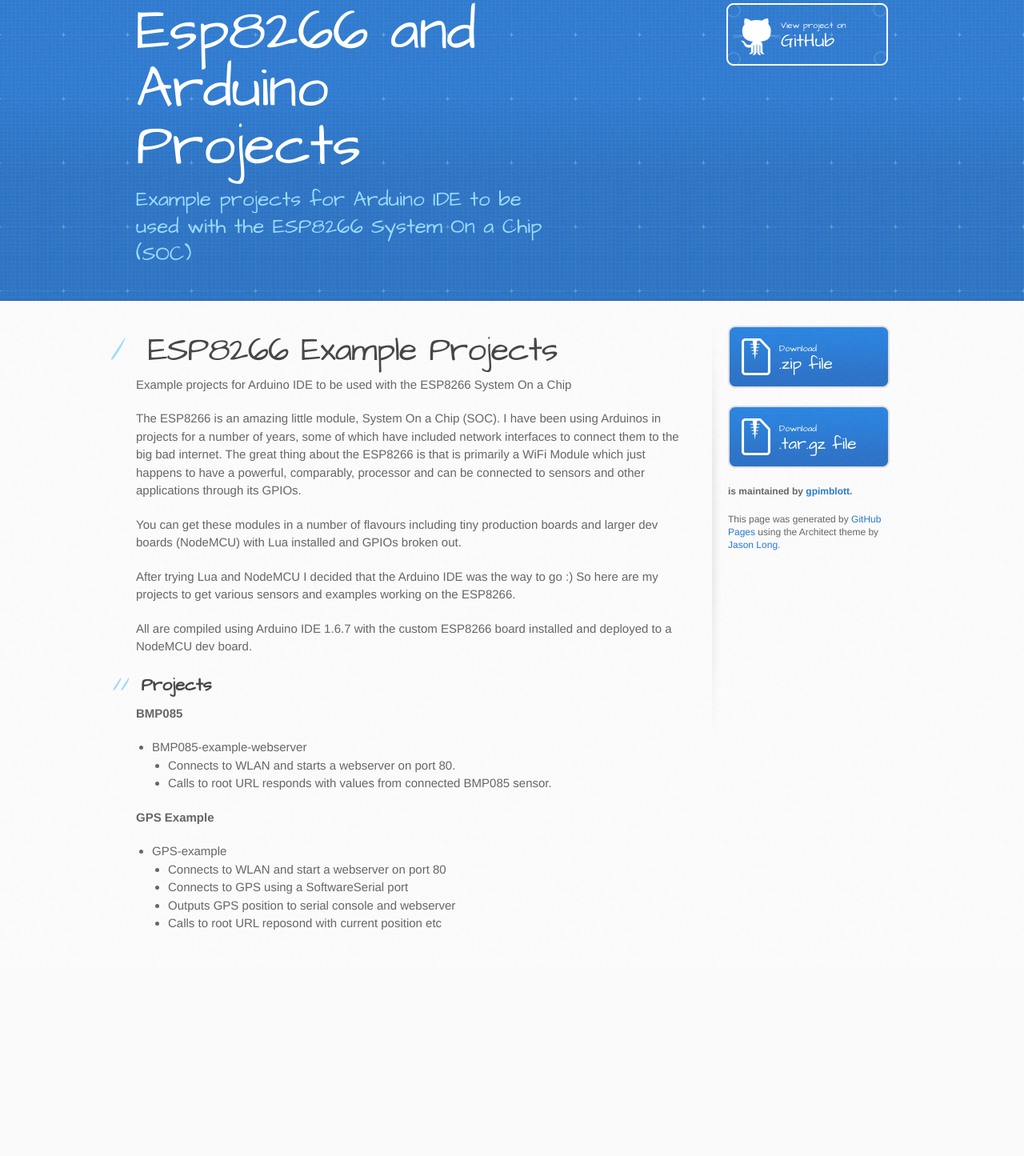
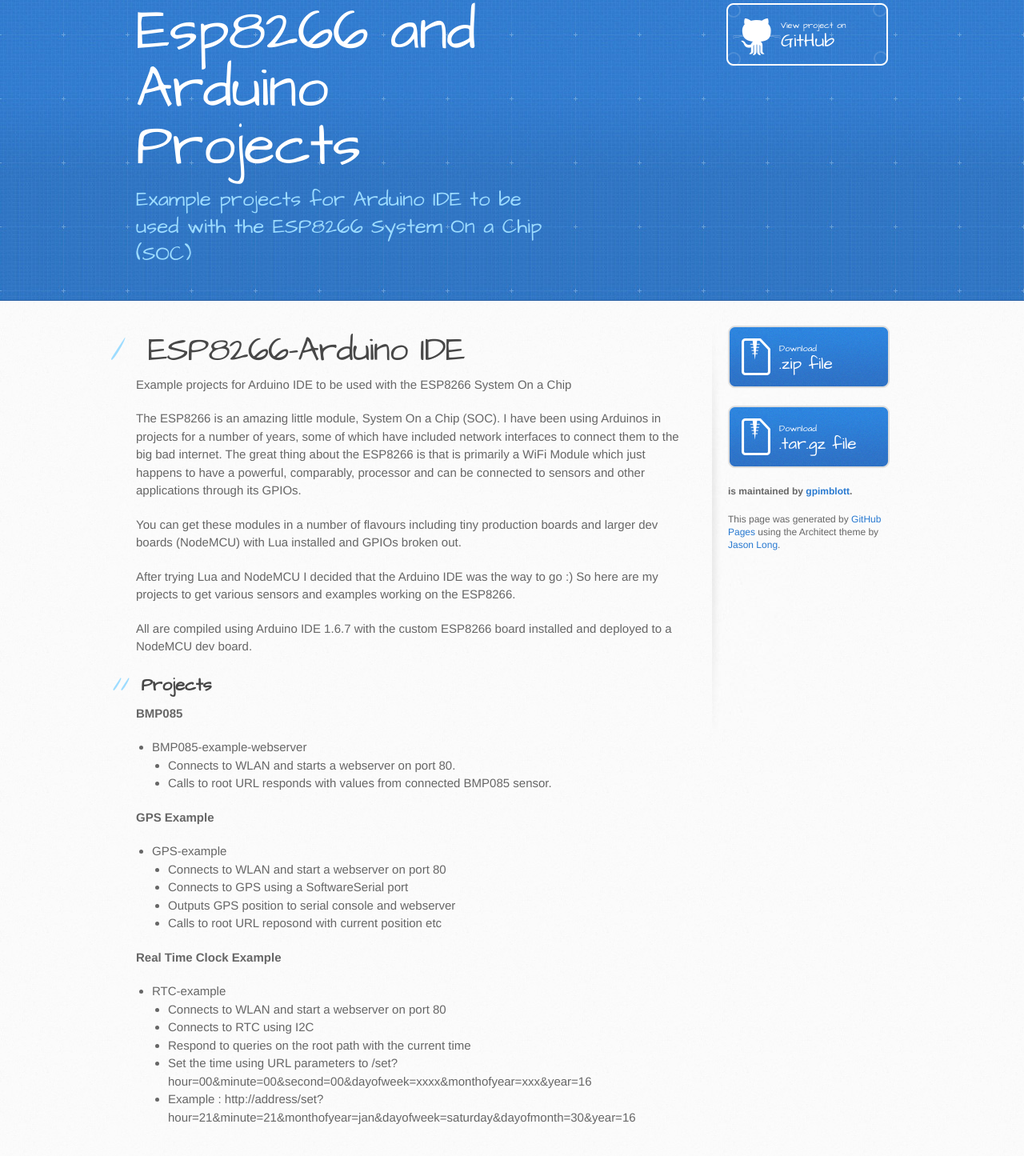
Before and after one commit to gpimblott/ESP8266-Arduino-examples, a plain HTML site: page index.html in a window 1280 px wide. Shown: the part 37-1482 px from the top of the page at 80% size. Before the commit the page ends 1245 px from the top, so only its background shows below. Drawn offline with Linux system fonts and the light colour scheme.

```diff
--- a/index.html
+++ b/index.html
@@ -29,7 +29,7 @@
       <div class="inner clearfix">
         <section id="main-content">
           <h1>
-<a id="esp8266-example-projects" class="anchor" href="#esp8266-example-projects" aria-hidden="true"><span aria-hidden="true" class="octicon octicon-link"></span></a>ESP8266 Example Projects</h1>
+<a id="esp8266-arduino-ide" class="anchor" href="#esp8266-arduino-ide" aria-hidden="true"><span aria-hidden="true" class="octicon octicon-link"></span></a>ESP8266-Arduino IDE</h1>
 
 <p>Example projects for Arduino IDE to be used with the ESP8266 System On a Chip </p>
 
@@ -70,6 +70,21 @@
 </ul>
 </li>
 </ul>
+
+<p><strong>Real Time Clock Example</strong></p>
+
+<ul>
+<li>RTC-example
+
+<ul>
+<li>Connects to WLAN and start a webserver on port 80</li>
+<li>Connects to RTC using I2C</li>
+<li>Respond to queries on the root path with the current time</li>
+<li>Set the time using URL parameters to /set?hour=00&amp;minute=00&amp;second=00&amp;dayofweek=xxxx&amp;monthofyear=xxx&amp;year=16</li>
+<li>Example : http://address/set?hour=21&amp;minute=21&amp;monthofyear=jan&amp;dayofweek=saturday&amp;dayofmonth=30&amp;year=16</li>
+</ul>
+</li>
+</ul>
         </section>
 
         <aside id="sidebar">
```
Also changed, not shown: params.json (+1 -1 lines).
